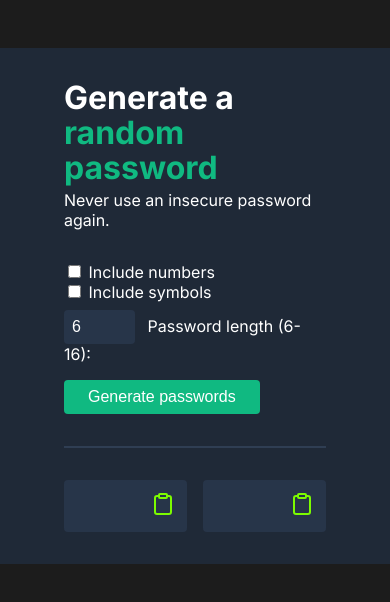
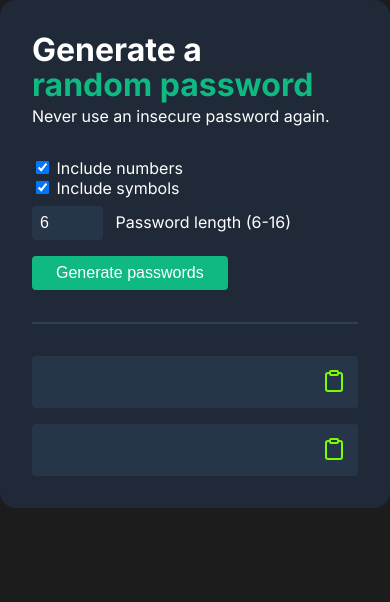
Before and after one commit to yilkur/password-generator, a plain HTML site: page index.html in a window 390 px wide. Drawn offline with nearby package versions, Linux system fonts and the light colour scheme.

Commit message:
make responsive

```diff
--- a/index.html
+++ b/index.html
@@ -17,18 +17,18 @@
 
     <div class="inputs-wrapper">
       <div>
-        <input type="checkbox" id="toggle-numbers" name="toggle-numbers" />
+        <input type="checkbox" id="toggle-numbers" name="toggle-numbers" checked />
         <label for="toggle-numbers">Include numbers</label>
       </div>
 
       <div>
-        <input type="checkbox" id="toggle-symbols" name="toggle-symbols" />
+        <input type="checkbox" id="toggle-symbols" name="toggle-symbols" checked />
         <label for="toggle-symbols">Include symbols</label>
       </div>
 
       <div>
         <input type="number" id="password-length" name="password-length" min="6" max="16" value="6" />
-        <label for="tentacles">Password length (6-16):</label>
+        <label for="tentacles">Password length (6-16)</label>
       </div>
 
     </div>
--- a/styles.css
+++ b/styles.css
@@ -3,7 +3,9 @@
 :root {
   --color-primary: #10b981;
   --color-darkgray: #273549;
+  --color-lightgray: #2f3e53;
   --border-radius-small: 4px;
+  --border-radius-large: 16px;
 }
 
 @keyframes pop {
@@ -18,6 +20,10 @@
   }
 }
 
+* {
+  box-sizing: border-box;
+}
+
 body {
   margin: 0;
   background: #1c1c1c;
@@ -26,10 +32,11 @@ body {
 }
 
 main {
-  max-width: 480px;
+  max-width: 580px;
   margin: 3rem auto;
-  padding: 2rem 4rem;
+  padding: 3rem 4rem;
   background: #1f2937;
+  border-radius: var(--border-radius-large);
 }
 
 button.generate-passwords {
@@ -70,12 +77,12 @@ p {
 hr {
   margin-top: 2rem;
   margin-bottom: 2rem;
-  border: 0.5px solid #2f3e53;
+  border: 0.5px solid var(--color-lightgray);
 }
 
 .passwords {
   display: grid;
-  grid-template-columns: 1fr 1fr;
+  grid-template-columns: repeat(auto-fit, minmax(250px, 1fr));
   gap: 1rem;
 }
 
@@ -83,7 +90,7 @@ hr {
   display: flex;
   justify-content: space-between;
   background: var(--color-darkgray);
-  height: 20px;
+  height: 52px;
   padding: 1rem 0 1rem 1.5rem;
   color: lawngreen;
   border-radius: var(--border-radius-small);
@@ -110,7 +117,7 @@ button.copy:active {
 
 button.copy:hover {
   cursor: pointer;
-  background-color: #2f3e53;
+  background-color: var(--color-lightgray);
 }
 
 .tooltip {
@@ -130,7 +137,7 @@ button.copy:hover {
   z-index: 1;
   bottom: 110%;
   left: 50%;
-  margin-left: -75px;
+  margin-left: -70px;
   opacity: 0;
   transition: opacity 0.3s;
 }
@@ -168,3 +175,12 @@ input[type='number'] {
   margin-right: 0.5rem;
   margin-top: 0.5rem;
 }
+
+
+@media (max-width: 600px) {
+  main {
+    max-width: unset;
+    margin: 0;
+    padding: 2rem;
+  }
+}
```
